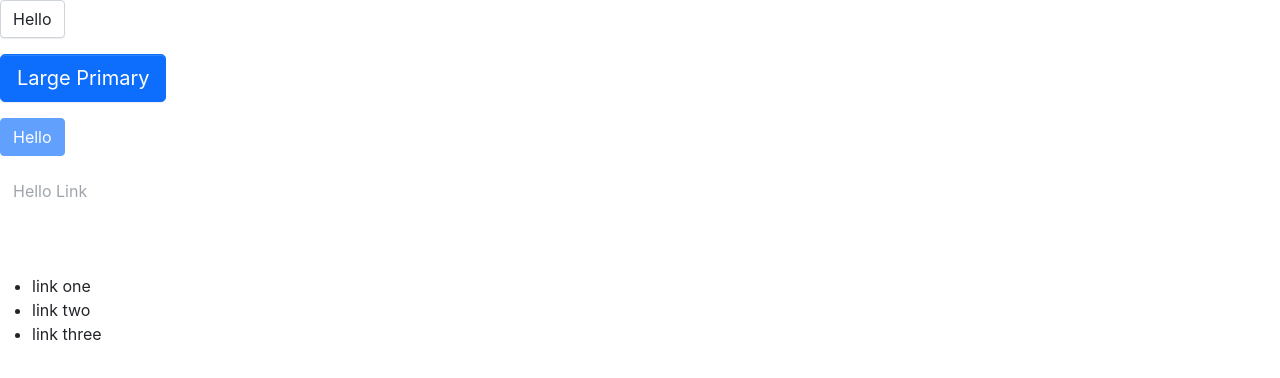
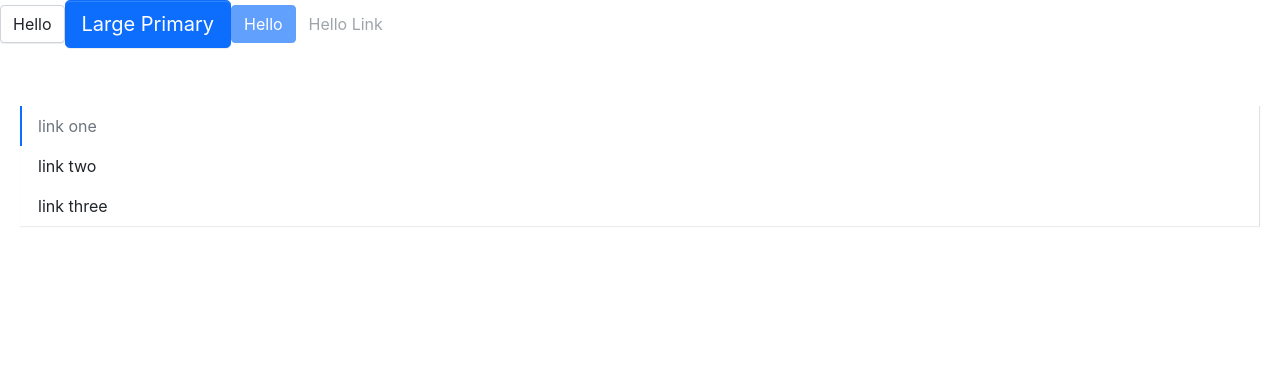
Before and after one commit to yangzqv/imooc-ant-ui, a React (Create React App) app: page / in a window 1280 px wide. Shown: the top 378 px of the page. Built offline with nearby package versions, Linux system fonts and the light colour scheme.

Commit message:
feat: add README.md of test

```diff
--- a/src/App.tsx
+++ b/src/App.tsx
@@ -6,25 +6,20 @@
 const App: React.FC = () => {
   return (
     <div className="App">
-      <p>
+      <div>
         <Button>Hello</Button>
-      </p>
-      <p>
         <Button btnType={ButtonType.Primary} size={ButtonSize.Large} onClick={() => alert('你好啊！')}>Large Primary</Button>
-      </p>
-      <p>
         <Button btnType={ButtonType.Primary} disabled >Hello</Button>
-      </p>
-      <p>
         <Button btnType={ButtonType.Link} href="https://www.baidu.com" disabled>Hello Link</Button>
-      </p>
-
-      <br /><br />
-      <Menu defaultIndex={0} onSelect={(curIndex) => {console.log(curIndex)}}>
-        <MenuItem index={0} disabled>link one</MenuItem>
-        <MenuItem index={1}>link two</MenuItem>
-        <MenuItem index={2}>link three</MenuItem>
-      </Menu>
+      </div>
+      <div>
+        <br /><br />
+        <Menu defaultIndex={0} mode="vertical" onSelect={(curIndex) => {console.log(curIndex)}}>
+          <MenuItem index={0} disabled>link one</MenuItem>
+          <MenuItem index={1}>link two</MenuItem>
+          <MenuItem index={2}>link three</MenuItem>
+        </Menu>
+      </div>
     </div>
   );
 }
--- /dev/null
+++ b/src/components/Menu/_style.scss
@@ -0,0 +1,50 @@
+.viking-menu {
+  display: flex;
+  flex-wrap: wrap;
+  list-style: none;
+
+  padding-left: 0;
+  margin-bottom: 30px;
+  border-bottom: $menu-border-width solid $menu-border-color;
+  box-shadow: $menu-box-shadow;
+  .menu-item {
+    cursor: pointer;
+    padding: $menu-item-padding-y $menu-item-padding-x;
+    transition: $menu-transition;
+
+    &:hover,
+    &:focus {
+      text-decoration: none;
+    }
+
+    &.is-disabled {
+      color: $menu-item-disabled-color !important;
+      pointer-events: none;
+      cursor: default !important;
+    }
+
+    &.is-active,
+    &:hover {
+      color: $menu-item-active-color;
+      border-bottom: $menu-item-active-border-width solid
+        $menu-item-active-color;
+    }
+  }
+}
+
+.menu-vertical {
+  flex-direction: column;
+
+  margin: 10px 20px;
+  border-bottom: 0;
+  border-right: $menu-border-width solid $menu-border-color;
+
+  .menu-item {
+    border-left: $menu-item-active-border-width solid transparent;
+    &.is-active,
+    &:hover {
+      border-bottom: 0px;
+      border-left: $menu-item-active-border-width solid $menu-item-active-color;
+    }
+  }
+}
--- a/src/styles/index.scss
+++ b/src/styles/index.scss
@@ -10,14 +10,14 @@
 // // animation
 // @import '../styles/animation';
 
-// // Button
+// Button
 @import '../components/Button/style';
 
 // // Alert
 // @import '../components/Alert/style';
 
 // // Menu
-// @import '../components/Menu/style';
+@import '../components/Menu/style';
 
 // // Icon
 // @import '../components/Icon/style';
```
Also changed, not shown: src/components/Menu/menu.tsx (line endings or trailing spaces), 2 other files (tests, documents, lock files or other folders).
